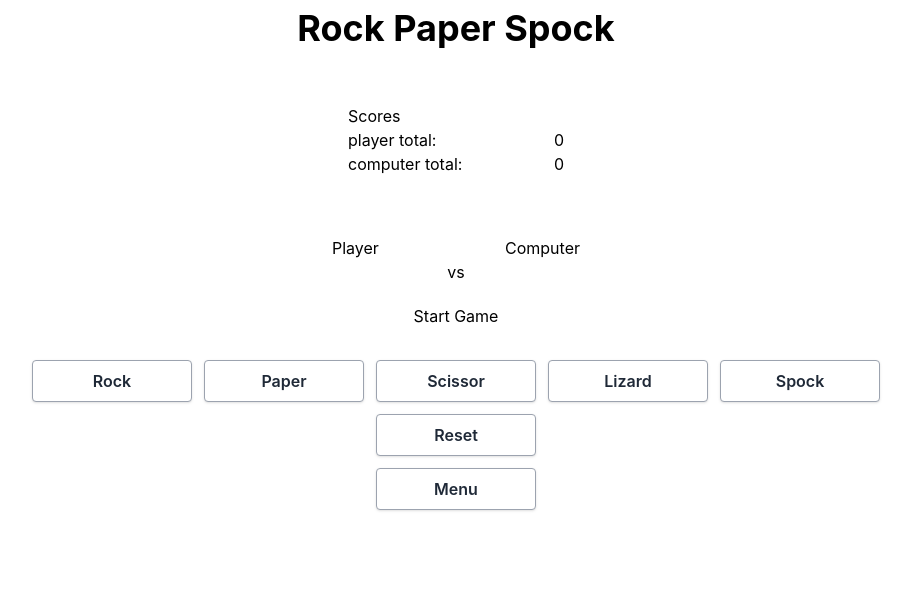
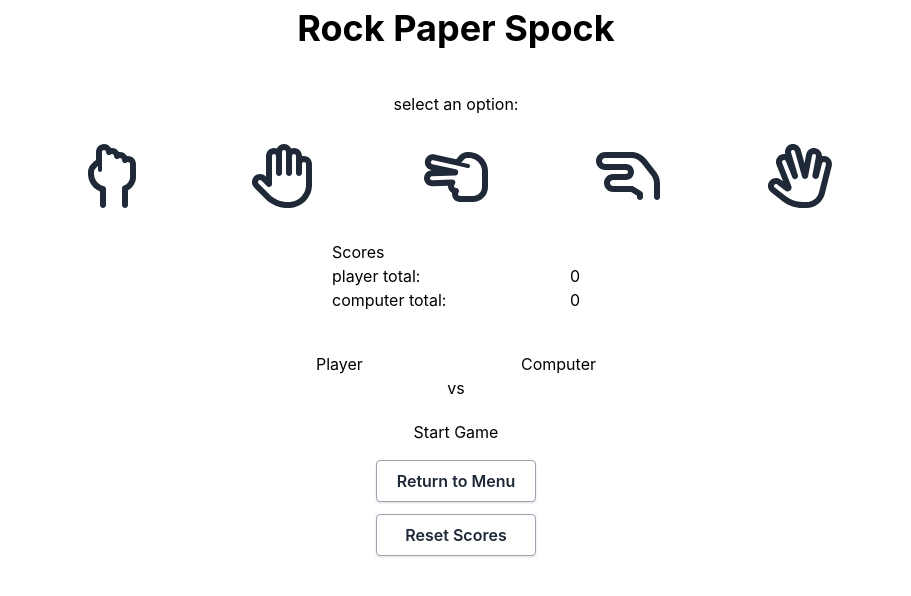
Before and after one commit to Sing-Kai/spock-rock-game, a React (Create React App) app: page / in a window 1280 px wide. Both pictures are taken after a click on the button "play". Shown: the top 596 px of the page, without its empty margins (184-1095 px from the left). Built offline with nearby package versions, Linux system fonts and the light colour scheme.

Commit message:
added fa icons

```diff
--- /dev/null
+++ b/babel.config.js
@@ -0,0 +1,5 @@
+module.exports = function (api) {
+  return {
+    plugins: ['macros'],
+  }
+}
--- /dev/null
+++ b/bable-plugin-macros.config.js
@@ -0,0 +1,5 @@
+module.exports = {
+  'fontawesome-svg-core': {
+    'license': 'free'
+  }
+}
--- a/package.json
+++ b/package.json
@@ -3,9 +3,14 @@
   "version": "0.1.0",
   "private": true,
   "dependencies": {
+    "@fortawesome/fontawesome-svg-core": "^6.3.0",
+    "@fortawesome/free-regular-svg-icons": "^6.3.0",
+    "@fortawesome/free-solid-svg-icons": "^6.3.0",
+    "@fortawesome/react-fontawesome": "^0.2.0",
     "@testing-library/jest-dom": "^5.16.5",
     "@testing-library/react": "^13.4.0",
     "@testing-library/user-event": "^13.5.0",
+    "babel-plugin-macros": "^3.1.0",
     "react": "^18.2.0",
     "react-dom": "^18.2.0",
     "react-scripts": "5.0.1",
--- a/src/App.css
+++ b/src/App.css
@@ -1,3 +1,7 @@
+* {
+  margin: 0;
+}
+
 .App {
   text-align: center;
 }
--- a/src/components/Game.tsx
+++ b/src/components/Game.tsx
@@ -4,6 +4,10 @@ import getWinner from '../helpers/get-winner'
 import GameResult from '../data/game-result';
 import Results from './Results';
 import useStore from "../hooks/useStore"
+import { FontAwesomeIcon } from '@fortawesome/react-fontawesome';
+import { faHandRock, faHandPaper, faHandScissors, faHandLizard, faHandSpock } from '@fortawesome/free-regular-svg-icons';
+//import { faHandRock, faHandPaper, faHandScissors, faHandLizard, faHandSpock } from '@fortawesome/free-solid-svg-icons';
+//import { solid} from '@fortawesome/fontawesome-svg-core/import.macro' // <-- import styles to be used
 
 
 const Game = () =>{
@@ -46,8 +50,30 @@ const Game = () =>{
     <div>
       <h1 className="header">Rock Paper Spock</h1>
 
-      <div className="mt-8 mb-8">
-        <div className="w-64 mt-5 mb-5 ml-auto mr-auto p-5 flex flex-col justify-center">
+      <div className='mt-10'>
+        <span>select an option:</span>
+      </div>
+
+      <div className="flex flex-row justify-center gap-3 mb-3 mt-5">
+        <button className="select-option" onClick={()=> handleOnClick('ROCK')}>
+          <FontAwesomeIcon icon={faHandRock} size="4x"/>
+        </button>
+        <button className="select-option" onClick={()=> handleOnClick('PAPER')}>
+          <FontAwesomeIcon icon={faHandPaper} size="4x"/>
+        </button>
+        <button className="select-option" onClick={()=> handleOnClick('SCISSORS')}>
+          <FontAwesomeIcon icon={faHandScissors} size="4x"/>
+        </button>
+        <button className="select-option" onClick={()=> handleOnClick('LIZARD')}>
+          <FontAwesomeIcon icon={faHandLizard} size="4x"/>
+        </button>
+        <button className="select-option" onClick={()=> handleOnClick('SPOCK')}>
+          <FontAwesomeIcon icon={faHandSpock} size="4x"/>
+        </button>
+      </div>
+
+      <div className="mt-4 mb-8">
+        <div className="w-64 mt-5 mb-5 ml-auto mr-auto p-1 flex flex-col justify-center">
           <div className="text-left">
             <span className='text-left'>{'Scores'}</span>
           </div>
@@ -70,7 +96,10 @@ const Game = () =>{
           </div>
         </div>
 
-        <div className="w-72 ml-auto mr-auto p-5">
+      </div>
+
+      <div className="mt-4 mb-4">
+        <div className="w-72 ml-auto mr-auto p-1">
           <div className='flex flex-row justify-between'>
             <div>
               <span>Player</span>
@@ -93,25 +122,18 @@ const Game = () =>{
           </div>
 
         </div>
-
-        <Results result={gameResult} />
       </div>
 
-
-      <div className="flex flex-row justify-center gap-3 mb-3 mt-3">
-        <button className="button" onClick={()=> handleOnClick('ROCK')}>Rock</button>
-        <button className="button" onClick={()=> handleOnClick('PAPER')}>Paper</button>
-        <button className="button" onClick={()=> handleOnClick('SCISSORS')}>Scissor</button>
-        <button className="button" onClick={()=> handleOnClick('LIZARD')}>Lizard</button>
-        <button className="button" onClick={()=> handleOnClick('SPOCK')}>Spock</button>
+      <div className='mt-4 mb-4'>
+        <Results result={gameResult} />
       </div>
 
       <div className="button-container">
         <div>
-          <button className="button" onClick={()=> handleReset()}>Reset</button>
+          <button className="button" onClick={()=> updateGameState('menu')}>Return to Menu</button>
         </div>
         <div>
-          <button className="button" onClick={()=> updateGameState('menu')}>Menu</button>
+          <button className="button" onClick={()=> handleReset()}>Reset Scores</button>
         </div>
       </div>
     </div>
--- a/src/components/Rules.tsx
+++ b/src/components/Rules.tsx
@@ -5,7 +5,7 @@ const Rules = ({updateGameState}) => {
   return (
     <div>
       <div>
-        <h1>
+        <h1 className='header'>
           Rules
         </h1>
       </div>
--- a/src/index.css
+++ b/src/index.css
@@ -9,6 +9,10 @@
 
   .button {
     @apply bg-white hover:bg-gray-100 text-gray-800 font-semibold py-2 px-4 border border-gray-400 rounded shadow w-40;
+  }
+
+  .select-option{
+    @apply bg-white hover:bg-gray-100 text-gray-800 font-semibold py-2 px-4 rounded w-40;
   }
 
   .button-container {
```
Also changed, not shown: 1 other file (tests, documents, lock files or other folders).
